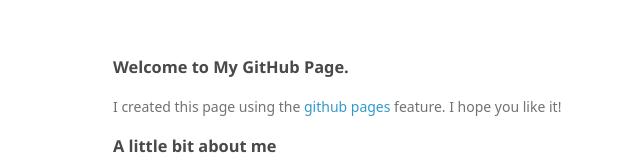
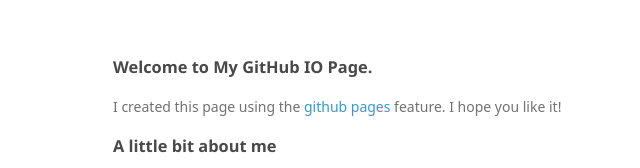
Before and after one commit to rhino78/rhino78.github.io, a plain HTML site: page index.html in a window 1280 px wide. Shown: the top 168 px of the page, 457-1097 px from the left. Drawn offline with Linux system fonts and the light colour scheme; a web font is replaced by a local one.

```diff
--- a/index.html
+++ b/index.html
@@ -24,7 +24,7 @@
       </header>
       <section>
         <h3>
-<a id="welcome-to-github-pages" class="anchor" href="#welcome-to-github-pages" aria-hidden="true"><span aria-hidden="true" class="octicon octicon-link"></span></a>Welcome to My GitHub Page.</h3>
+<a id="welcome-to-github-pages" class="anchor" href="#welcome-to-github-pages" aria-hidden="true"><span aria-hidden="true" class="octicon octicon-link"></span></a>Welcome to My GitHub IO Page.</h3>
 
 <p>I created this page using the <a href="https://pages.github.com/">github pages</a> feature. I hope you like it!</p>
 
```
